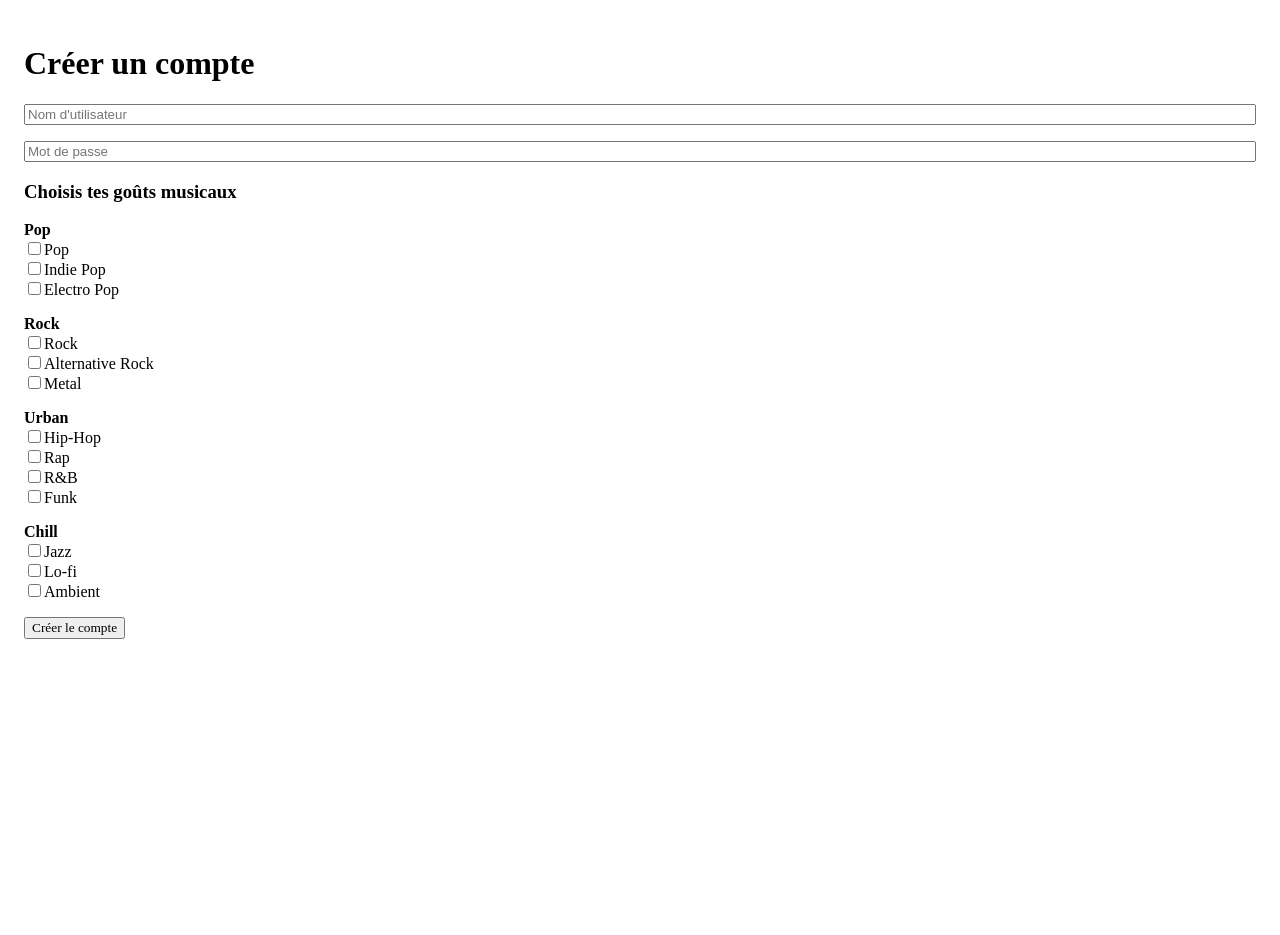
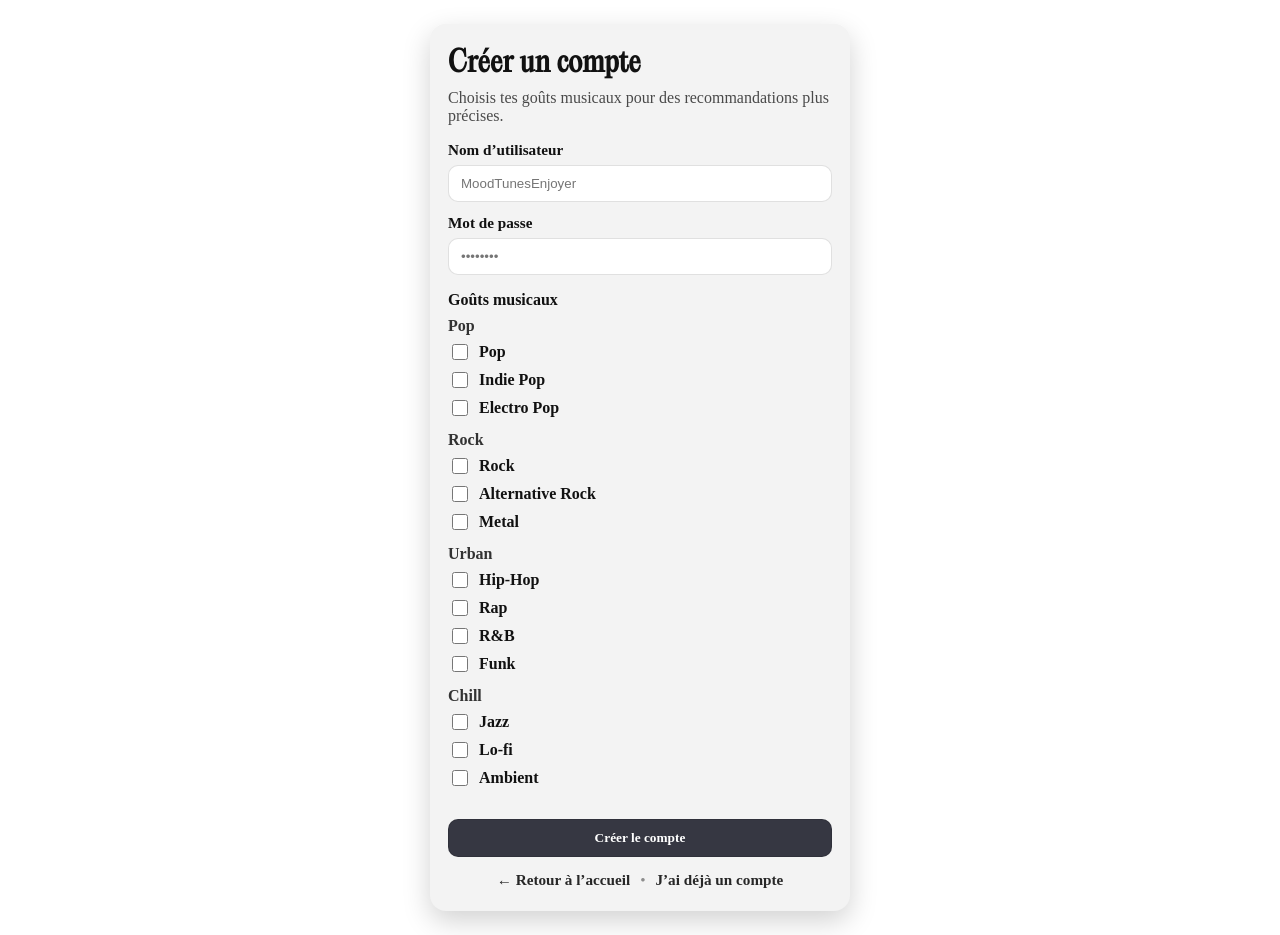
Before and after one commit to Projet-fin-d-etudes-MoodTunes/Projets-fin-d--tudes--MoodTunes, a React (Create React App) app in the folder MoodTunes/frontend/moodtunes/: page /signup in a window 1280 px wide. Before the commit the page ends 800 px from the top, so only its background shows below. Built offline with nearby package versions, Linux system fonts and the light colour scheme.

Commit message:
Unification du CSS pour signin et signup

```diff
--- a/MoodTunes/frontend/moodtunes/src/pages/SignIn.jsx
+++ b/MoodTunes/frontend/moodtunes/src/pages/SignIn.jsx
@@ -1,16 +1,22 @@
 import { useState, useContext } from "react";
-import { useNavigate } from "react-router-dom";
+import { useNavigate, Link } from "react-router-dom";
 import { AuthContext } from "../AuthContext";
+import "./styles/Auth.css";
 
 function SignIn() {
   const [username, setUsername] = useState("");
   const [password, setPassword] = useState("");
   const [error, setError] = useState("");
+  const [loading, setLoading] = useState(false);
 
   const { setUser } = useContext(AuthContext);
   const navigate = useNavigate();
 
   const handleLogin = async () => {
+    setError("");
+    setLoading(true);
+
+    try {
       const response = await fetch("http://localhost:5000/login", {
         method: "POST",
         headers: { "Content-Type": "application/json" },
@@ -20,50 +26,83 @@ function SignIn() {
       const data = await response.json();
 
       if (!response.ok) {
-      setError(data.error);
+        setError(data?.error || "Erreur de connexion");
         return;
       }
 
-
       setUser({
         username: data.username,
-      genres: data.genres
+        genres: data.genres,
       });
 
       localStorage.setItem(
         "user",
-      JSON.stringify({
-        username: data.username,
-        genres: data.genres
-      })
+        JSON.stringify({ username: data.username, genres: data.genres })
       );
-    localStorage.setItem(
-      "user",
-      JSON.stringify({ username: data.username })
-    );
+
       navigate("/home");
+    } catch (e) {
+      setError("Impossible de se connecter. Vérifie le serveur.");
+    } finally {
+      setLoading(false);
+    }
   };
 
   return (
-    <div>
+    <div className="auth-page">
+      <div className="auth-card">
+        <div className="auth-header">
           <h1>Connexion</h1>
+          <p>Reprenez votre univers musical.</p>
+        </div>
 
+        <div className="auth-form">
+          <label className="auth-label">
+            Nom d’utilisateur
             <input
-        placeholder="Nom d'utilisateur"
+              className="auth-input"
+              placeholder="MoodTunesEnjoyer"
               value={username}
               onChange={(e) => setUsername(e.target.value)}
+              autoComplete="username"
             />
+          </label>
 
+          <label className="auth-label">
+            Mot de passe
             <input
+              className="auth-input"
               type="password"
-        placeholder="Mot de passe"
+              placeholder="••••••••"
               value={password}
               onChange={(e) => setPassword(e.target.value)}
+              autoComplete="current-password"
             />
+          </label>
 
-      <button onClick={handleLogin}>Se connecter</button>
+          {error && <p className="auth-error">{error}</p>}
 
-      {error && <p>{error}</p>}
+          <button
+            className="auth-button"
+            onClick={handleLogin}
+            disabled={loading}
+          >
+            {loading ? "Connexion..." : "Se connecter"}
+          </button>
+        </div>
+
+        <div className="auth-footer">
+          <Link className="auth-link" to="/">
+            ← Retour à l’accueil
+          </Link>
+
+          <span className="auth-sep">•</span>
+
+          <Link className="auth-link" to="/signup">
+            Créer un compte
+          </Link>
+        </div>
+      </div>
     </div>
   );
 }
--- a/MoodTunes/frontend/moodtunes/src/pages/SignUp.jsx
+++ b/MoodTunes/frontend/moodtunes/src/pages/SignUp.jsx
@@ -1,6 +1,7 @@
 import { useState, useContext } from "react";
-import { useNavigate } from "react-router-dom";
+import { useNavigate, Link } from "react-router-dom";
 import { AuthContext } from "../AuthContext";
+import "./styles/Auth.css";
 
 const GENRES = {
   Pop: ["Pop", "Indie Pop", "Electro Pop"],
@@ -14,108 +15,128 @@ function SignUp() {
   const [password, setPassword] = useState("");
   const [selectedGenres, setSelectedGenres] = useState([]);
   const [error, setError] = useState("");
+  const [loading, setLoading] = useState(false);
 
   const { setUser } = useContext(AuthContext);
   const navigate = useNavigate();
 
   const handleGenreChange = (genre) => {
     setSelectedGenres((prev) =>
-      prev.includes(genre)
-        ? prev.filter((g) => g !== genre)
-        : [...prev, genre]
+      prev.includes(genre) ? prev.filter((g) => g !== genre) : [...prev, genre]
     );
   };
 
   const handleSubmit = async () => {
-    // ✅ validations simples
+    setError("");
+
     if (!username || !password) {
       setError("Veuillez remplir tous les champs");
       return;
     }
-
     if (selectedGenres.length === 0) {
       setError("Veuillez sélectionner au moins un genre");
       return;
     }
 
+    setLoading(true);
+    try {
       const response = await fetch("http://localhost:5000/signup", {
         method: "POST",
         headers: { "Content-Type": "application/json" },
-      body: JSON.stringify({
-        username,
-        password,
-        genres: selectedGenres,
-      }),
+        body: JSON.stringify({ username, password, genres: selectedGenres }),
       });
 
       const data = await response.json();
 
       if (!response.ok) {
-      setError(data.error);
+        setError(data?.error || "Erreur lors de la création du compte");
         return;
       }
 
-    //  compte créé → utilisateur connecté
-    setUser({
-      username: data.username,
-      genres: data.genres
-    });
-
+      setUser({ username: data.username, genres: data.genres });
       localStorage.setItem(
         "user",
-      JSON.stringify({
-        username: data.username,
-        genres: data.genres
-      })
+        JSON.stringify({ username: data.username, genres: data.genres })
       );
 
-    localStorage.setItem(
-      "user",
-      JSON.stringify({ username: data.username })
-    );
       navigate("/home");
+    } catch {
+      setError("Impossible de créer le compte. Vérifie le serveur.");
+    } finally {
+      setLoading(false);
+    }
   };
 
   return (
-    <div style={{ padding: "1.5rem" }}>
+    <div className="auth-page">
+      <div className="auth-card">
+        <div className="auth-header">
           <h1>Créer un compte</h1>
+          <p>Choisis tes goûts musicaux pour des recommandations plus précises.</p>
+        </div>
 
+        <div className="auth-form">
+          <label className="auth-label">
+            Nom d’utilisateur
             <input
-        placeholder="Nom d'utilisateur"
+              className="auth-input"
+              placeholder="MoodTunesEnjoyer"
               value={username}
               onChange={(e) => setUsername(e.target.value)}
-        style={{ display: "block", marginBottom: "1rem", width: "100%" }}
+              autoComplete="username"
             />
+          </label>
 
+          <label className="auth-label">
+            Mot de passe
             <input
+              className="auth-input"
               type="password"
-        placeholder="Mot de passe"
+              placeholder="••••••••"
               value={password}
               onChange={(e) => setPassword(e.target.value)}
-        style={{ display: "block", marginBottom: "1rem", width: "100%" }}
+              autoComplete="new-password"
             />
+          </label>
 
-      <h3>Choisis tes goûts musicaux</h3>
+          <div className="auth-genres">
+            <div className="auth-genres-title">Goûts musicaux</div>
 
             {Object.entries(GENRES).map(([category, genres]) => (
-        <div key={category} style={{ marginBottom: "1rem" }}>
-          <strong>{category}</strong>
+              <div key={category} className="auth-genre-group">
+                <div className="auth-genre-category">{category}</div>
+
                 {genres.map((genre) => (
-            <label key={genre} style={{ display: "block" }}>
+                  <label key={genre} className="auth-checkbox">
                     <input
                       type="checkbox"
                       checked={selectedGenres.includes(genre)}
                       onChange={() => handleGenreChange(genre)}
                     />
-              {genre}
+                    <span>{genre}</span>
                   </label>
                 ))}
               </div>
             ))}
+          </div>
 
-      <button onClick={handleSubmit}>Créer le compte</button>
+          {error && <p className="auth-error">{error}</p>}
 
-      {error && <p style={{ color: "red" }}>{error}</p>}
+          <button className="auth-button" onClick={handleSubmit} disabled={loading}>
+            {loading ? "Création..." : "Créer le compte"}
+          </button>
+        </div>
+
+        <div className="auth-footer">
+          <Link className="auth-link" to="/">
+            ← Retour à l’accueil
+          </Link>
+          <span className="auth-sep">•</span>
+          <Link className="auth-link" to="/signin">
+            J’ai déjà un compte
+          </Link>
+        </div>
+      </div>
     </div>
   );
 }
--- /dev/null
+++ b/MoodTunes/frontend/moodtunes/src/pages/styles/Auth.css
@@ -0,0 +1,140 @@
+.auth-page{
+  min-height: 100vh;
+  display: flex;
+  align-items: center;
+  justify-content: center;
+  padding: 24px 16px;
+}
+
+.auth-card{
+  width: 100%;
+  max-width: 420px;
+  border-radius: 16px;
+  padding: 22px 18px;
+  background: #F3F3F3;
+  color: #111;
+  box-shadow: 0 10px 28px rgba(0,0,0,0.18);
+}
+
+.auth-header h1{
+  margin: 0;
+  font-size: 1.8rem;
+}
+
+.auth-header p{
+  margin-top: 6px;
+  margin-bottom: 16px;
+  opacity: 0.75;
+}
+
+.auth-form{
+  display: flex;
+  flex-direction: column;
+  gap: 12px;
+}
+
+.auth-label{
+  display: flex;
+  flex-direction: column;
+  gap: 6px;
+  font-weight: 600;
+  font-size: 0.95rem;
+}
+
+.auth-input{
+  width: 100%;
+  padding: 10px 12px;
+  border-radius: 10px;
+  border: 1px solid rgba(0,0,0,0.12);
+  background: #fff;
+  color: #111;
+  outline: none;
+}
+
+.auth-input:focus{
+  border-color: rgba(0,0,0,0.35);
+}
+
+.auth-error{
+  margin: 4px 0 0 0;
+  color: #b00020;
+  font-weight: 600;
+  font-size: 0.95rem;
+}
+
+.auth-button{
+  margin-top: 6px;
+  padding: 10px 18px;
+  border-radius: 10px;
+  border: 1px solid rgba(0,0,0,0.12);
+  background: #363742;
+  color: #fff;
+  font-weight: 700;
+  cursor: pointer;
+  transition: transform 0.15s ease, opacity 0.2s ease;
+}
+
+.auth-button:active{
+  transform: scale(0.98);
+}
+
+.auth-button:disabled{
+  opacity: 0.6;
+  cursor: not-allowed;
+}
+
+.auth-footer{
+  margin-top: 14px;
+  display: flex;
+  justify-content: center;
+  gap: 10px;
+  font-size: 0.95rem;
+  opacity: 0.9;
+}
+
+.auth-link{
+  color: inherit;
+  text-decoration: none;
+  font-weight: 600;
+}
+
+.auth-link:hover{
+  text-decoration: underline;
+}
+
+.auth-sep{
+  opacity: 0.5;
+}
+
+
+.auth-genres {
+  margin-top: 4px;
+}
+
+.auth-genres-title{
+  font-weight: 700;
+  margin-bottom: 8px;
+}
+
+.auth-genre-group{
+  margin-bottom: 12px;
+}
+
+.auth-genre-category{
+  font-weight: 800;
+  margin-bottom: 6px;
+  opacity: 0.85;
+}
+
+.auth-checkbox{
+  display: flex;
+  align-items: center;
+  gap: 8px;
+  margin: 6px 0;
+  font-weight: 600;
+}
+
+.auth-checkbox input{
+  width: 16px;
+  height: 16px;
+}
--- a/MoodTunes/frontend/moodtunes/src/styles/global.css
+++ b/MoodTunes/frontend/moodtunes/src/styles/global.css
@@ -32,13 +32,11 @@ body {
 
 @import url('https://fonts.googleapis.com/css2?family=Montserrat:ital,wght@0,100..900;1,100..900&family=Raleway:ital,wght@0,100..900;1,100..900&display=swap');
 
-.intro-overlay{
+.intro-overlay, h1, h2{
     font-family: 'Titles', Arial, sans-serif ;
 }
 
-h2{
-    font-family: 'Titles', Arial, sans-serif;
-}
+
 
 p, button{
     font-family: 'Montserrat';
```
Lines whose indentation alone changed are shown as unchanged.
